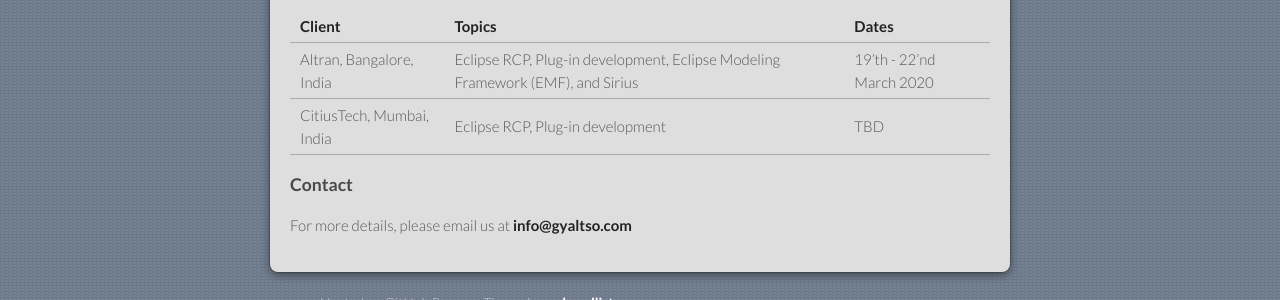
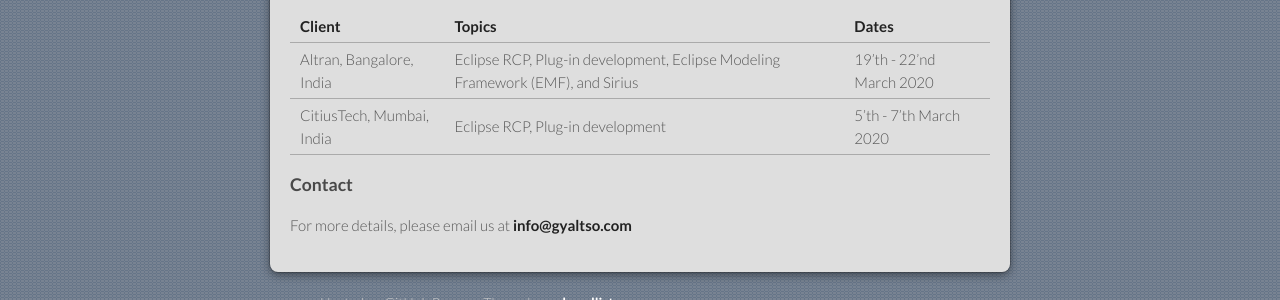
Before and after one commit to gyaltso/gyaltso.github.com, a Jekyll site: the page built from index.md, in a window 1280 px wide. Shown: the part 1233-1533 px from the top of the page. Built offline with Jekyll 4.4.1, drawn with Linux system fonts in a browser that asks for light colours; our own code applies the rules of GitHub Pages for plain Markdown files.

Commit message:
Added the traning dates of CitiusTech

```diff
--- a/index.md
+++ b/index.md
@@ -38,7 +38,7 @@ Virtual training - IBM, AVIN Systems, Sapient, Majesco – Mastek, Aricent, Anci
 | Client                    | Topics                                                                         | Dates                    |
 | :------------------------ | :----------------------------------------------------------------------------- | :----------------------- |
 | Altran, Bangalore, India  | Eclipse RCP, Plug-in development, Eclipse Modeling Framework (EMF), and Sirius | 19'th - 22'nd March 2020 |
-| CitiusTech, Mumbai, India | Eclipse RCP, Plug-in development                                               | TBD                      |
+| CitiusTech, Mumbai, India | Eclipse RCP, Plug-in development                                               | 5'th - 7'th March 2020   |
 
 ### Contact
 
```
